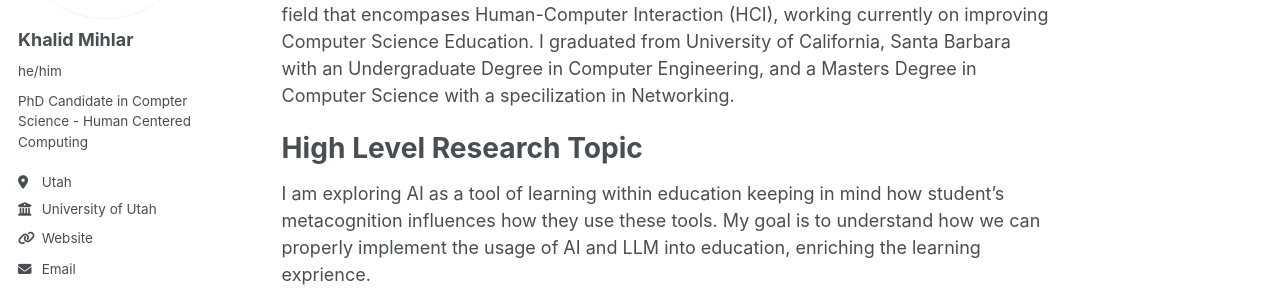
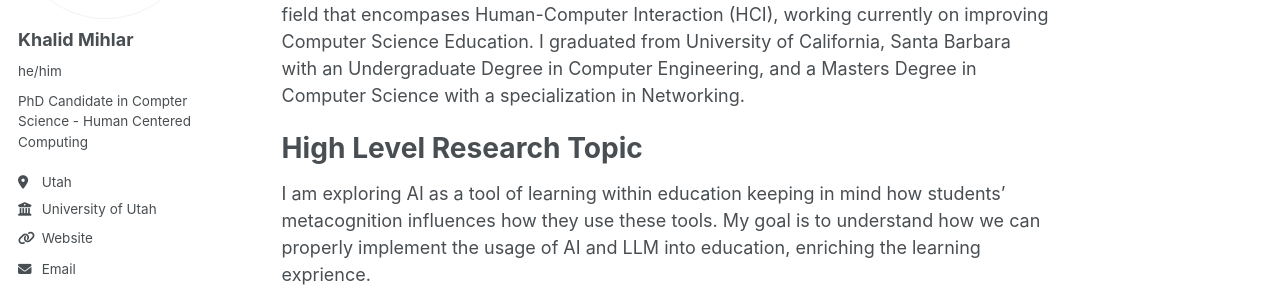
Before and after one commit to khalidmihlar/khalidmihlar.github.io, a Jekyll site: the page built from _pages/about.md, in a window 1280 px wide and 944 px high. Shown: the part 252-541 px from the top of the window. Built offline with Jekyll 4.4.1, drawn with Linux system fonts in a browser that asks for light colours; some of the changed text lies outside the part shown.

Commit message:
Grammar check on about page

```diff
--- a/_pages/about.md
+++ b/_pages/about.md
@@ -9,11 +9,11 @@ redirect_from:
 
 Hi, my name is Khalid Mihlar
 
-I'm currently a PhD Student at the University of Utah studying Computer Science. My specialization is focused on Human Centered Computing (HCC), a broad interdisciplinary field that encompases Human-Computer Interaction (HCI), working currently on improving Computer Science Education. I graduated from University of California, Santa Barbara with an Undergraduate Degree in Computer Engineering, and a Masters Degree in Computer Science with a specilization in Networking.
+I'm currently a PhD Student at the University of Utah studying Computer Science. My specialization is focused on Human Centered Computing (HCC), a broad interdisciplinary field that encompases Human-Computer Interaction (HCI), working currently on improving Computer Science Education. I graduated from University of California, Santa Barbara with an Undergraduate Degree in Computer Engineering, and a Masters Degree in Computer Science with a specialization in Networking.
 
 High Level Research Topic
 ======
-I am exploring AI as a tool of learning within education keeping in mind how student’s metacognition influences how they use these tools.
+I am exploring AI as a tool of learning within education keeping in mind how students' metacognition influences how they use these tools.
 My goal is to understand how we can properly implement the usage of AI and LLM into education, enriching the learning exprience.
 
 <!-- Many of the features of dynamic content management systems (like Wordpress) can be achieved in this fashion, using a fraction of the computational resources and with far less vulnerability to hacking and DDoSing. You can also modify the theme to your heart's content without touching the content of your site. If you get to a point where you've broken something in Jekyll/HTML/CSS beyond repair, your markdown files describing your talks, publications, etc. are safe. You can rollback the changes or even delete the repository and start over - just be sure to save the markdown files! Finally, you can also write scripts that process the structured data on the site, such as [this one](https://github.com/academicpages/academicpages.github.io/blob/master/talkmap.ipynb) that analyzes metadata in pages about talks to display [a map of every location you've given a talk](https://academicpages.github.io/talkmap.html).
```
